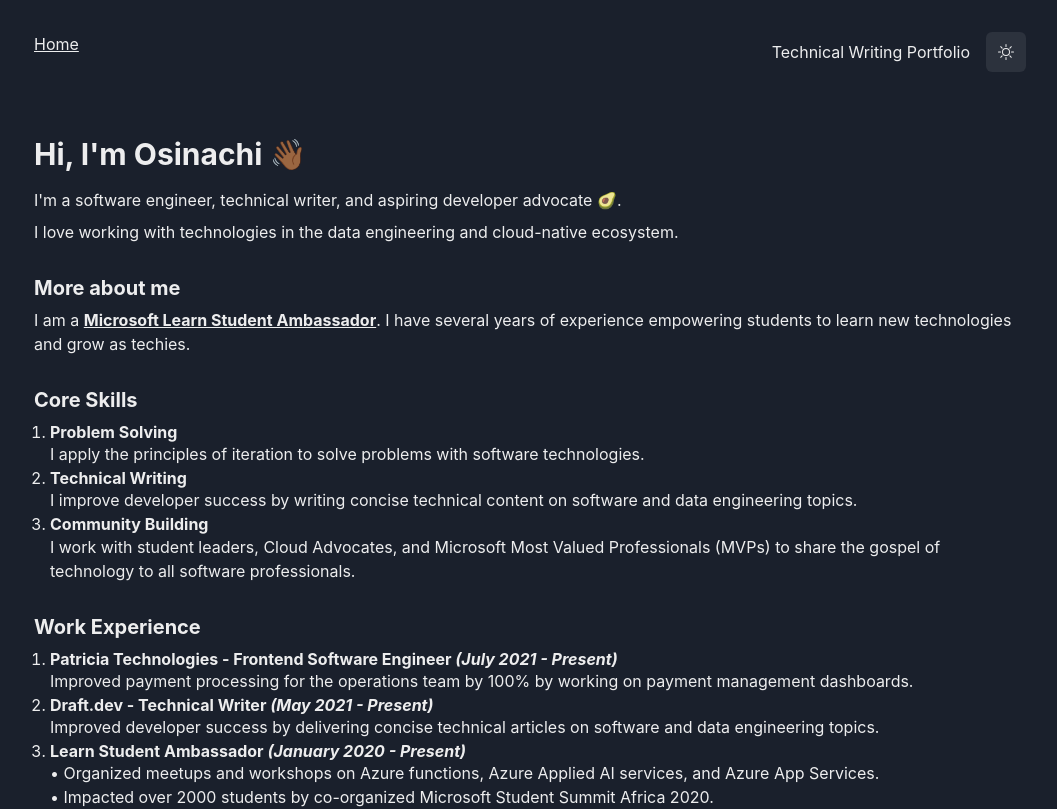
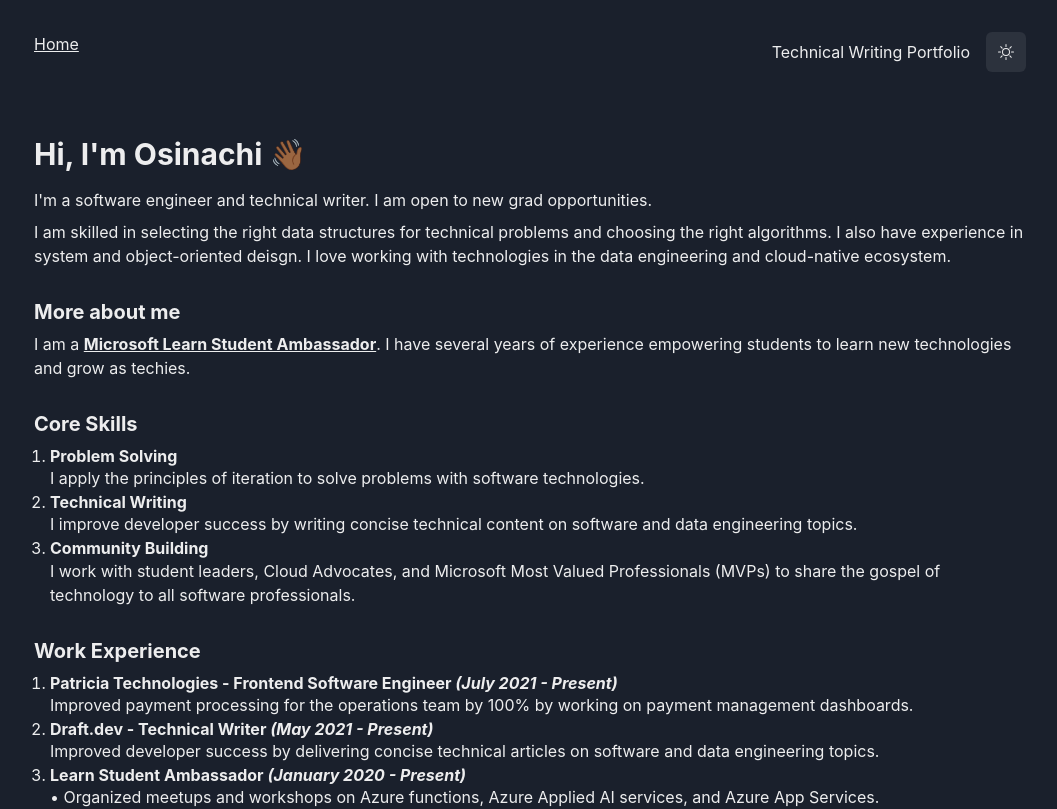
Before and after one commit to vicradon/portfolio-website, a Next.js app: page / in a window 1280 px wide. Shown: the top 809 px of the page, without its empty margins (110-1167 px from the left). Built offline with nearby package versions, Linux system fonts and the light colour scheme.

Commit message:
Remove aspiration for developer advocacy

```diff
--- a/pages/index.tsx
+++ b/pages/index.tsx
@@ -17,10 +17,10 @@ export default function Home() {
         </Heading>
 
         <Text mb={".5rem"}>
-          I'm a software engineer, technical writer, and aspiring developer
-          advocate 🥑.
+          I'm a software engineer and technical writer. I am open to new grad opportunities.
         </Text>
         <Text mb={".5rem"}>
+          I am skilled in selecting the right data structures for technical problems and choosing the right algorithms. I also have experience in system and object-oriented deisgn.
           I love working with technologies in the data engineering and
           cloud-native ecosystem.
         </Text>
```
